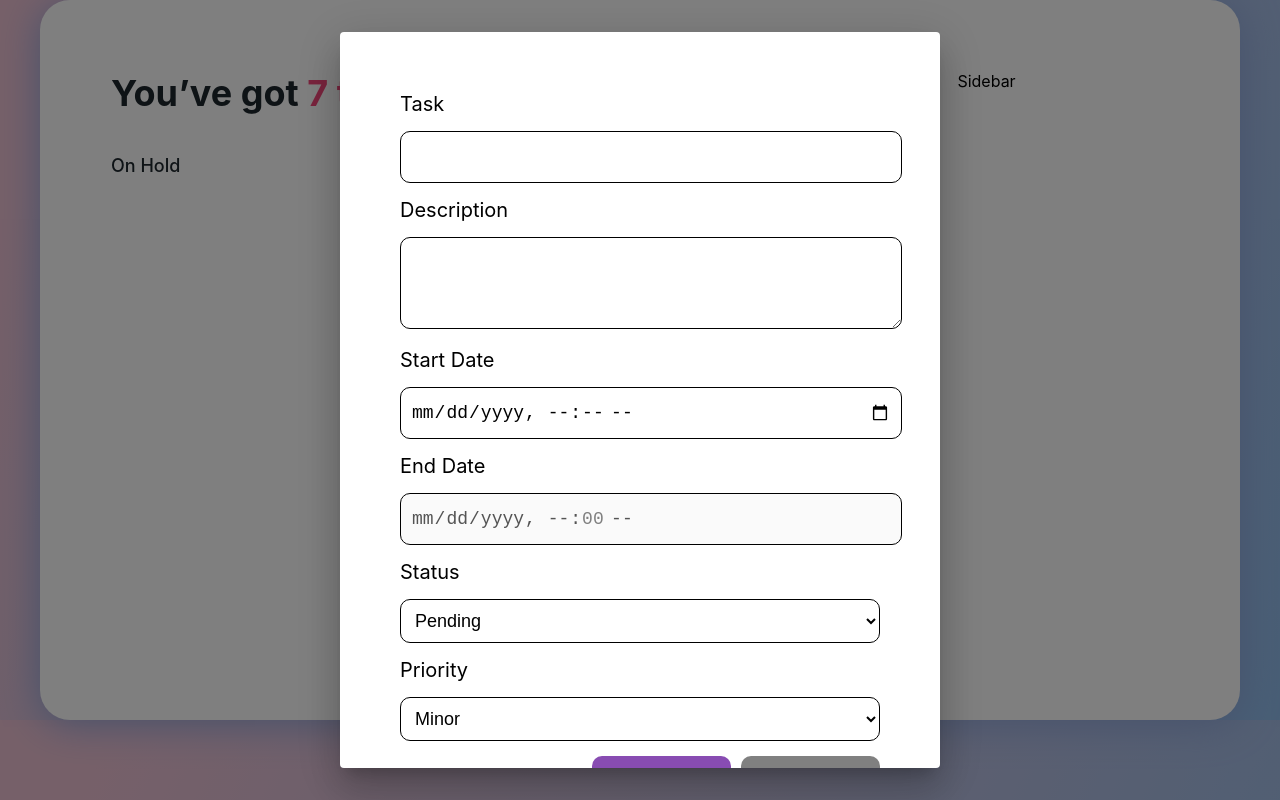
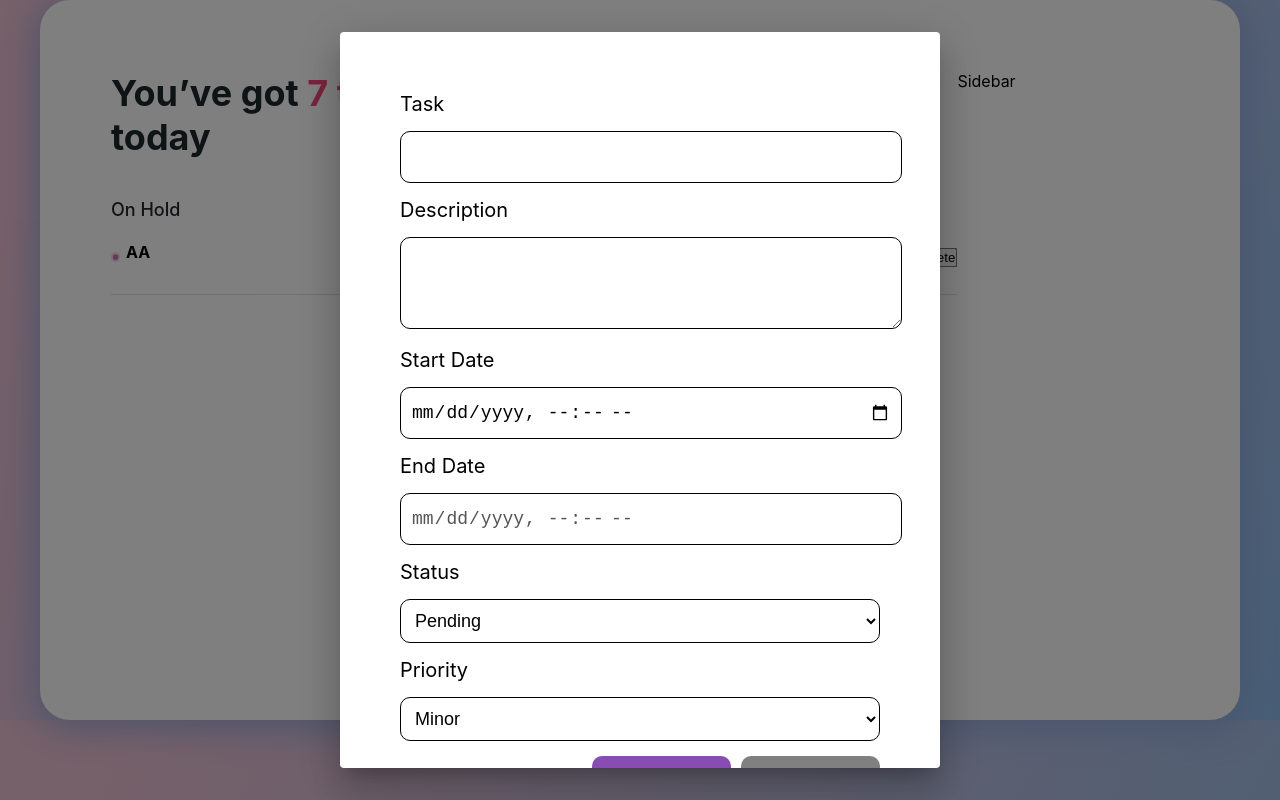
Before and after one commit to AliAhmadAnwer/todoList, a React (Create React App) app: page / in a window 1280 px wide. Both pictures are taken after a click on the button "Add New". Built offline with nearby package versions, Linux system fonts and the light colour scheme.

Commit message:
todo del update

```diff
--- a/src/components/layout/TodoForm.jsx
+++ b/src/components/layout/TodoForm.jsx
@@ -1,4 +1,4 @@
-import React, { useState, useContext } from "react";
+import React, { useState, useContext, useEffect } from "react";
 import styled from "styled-components";
 import Dialog from "@mui/material/Dialog";
 import DialogContent from "@mui/material/DialogContent";
@@ -8,8 +8,14 @@ import userInput from "../../hooks/user-input";
 
 export default function TodoForm(props) {
   const currDate = moment().format(moment.HTML5_FMT.DATETIME_LOCAL);
+  const todoCtx = useContext(TodoContext);
 
-  const valueFc = (value) => value.trim() !== "";
+  // useEffect(()=>{
+  //   titleChangeHandlers(todoCtx.editTodo.titleInput)
+  // },[])
+
+
+  const isValid = (value) => value.trim() !== "";
 
   const {
     userInputValue: titleInput,
@@ -17,18 +23,37 @@ export default function TodoForm(props) {
     validate: titleIsValid,
     hasError: titleErrorHandle,
     inputBlurHandle: titleBlurHandle,
-  } = userInput(valueFc);
+    reset: titleReset,
+  } = userInput(isValid);
 
-  const { userInputValue: descInput, inputChangeHandler: descChangeHandler } =
-    userInput(valueFc);
+  const {
+    userInputValue: descInput,
+    inputChangeHandler: descChangeHandler,
+    validate: descIsValid,
+    hasError: descErrorHandle,
+    inputBlurHandle: descBlurHandle,
+    reset: descReset,
+  } = userInput(isValid);
 
-  const { userInputValue: startDate, inputChangeHandler: startDateHandler } =
-    userInput(valueFc);
+  const {
+    userInputValue: startDate,
+    inputChangeHandler: startDateHandler,
+    validate: startDateIsValid,
+    hasError: startDateErrorHandle,
+    inputBlurHandle: startDateBlurHandle,
+    reset: startDateReset,
+  } = userInput(isValid);
 
-  const { userInputValue: endDate, inputChangeHandler: endDateHandler } =
-    userInput(valueFc);
+  const {
+    userInputValue: endDate,
+    inputChangeHandler: endDateHandler,
+    validate: endDateIsValid,
+    hasError: endDateErrorHandle,
+    inputBlurHandle: endDateBlurHandle,
+    reset: endDateReset,
+  } = userInput(isValid);
 
-  const todoCtx = useContext(TodoContext);
+
 
   const [taskStatus, setTaskStatus] = useState("pending");
 
@@ -42,7 +67,10 @@ export default function TodoForm(props) {
     setTaskPriority(e.target.value);
   };
 
-  let formIsValid = titleIsValid;
+  let formIsValid = false;
+  if (titleIsValid && descIsValid && startDateIsValid && endDateIsValid) {
+    formIsValid = true;
+  }
 
   const formSubmitHandler = (event) => {
     event.preventDefault();
@@ -62,54 +90,76 @@ export default function TodoForm(props) {
     // props.onAddTodo(data)
 
     todoCtx.newTodo(data);
-
+    titleReset();
+    descReset();
+    startDateReset();
+    endDateReset();
     setTaskStatus("pending");
     setTaskPriority("minor");
+    formIsValid = false;
     props.setAddNew(false);
   };
 
   return (
     <div sx={{ borderRadius: "50%", background: "#000" }}>
-      <Dialog open={props.addNew} style={{ borderRadius: "50%" }}>
-        <DialogContent sx={{ maxWidth: "700px", padding: "60px" }}>
+      <Dialog open={props.addNew} sx={{ borderRadius: "50%" }}>
+        <DialogContent sx={{ width: "auto ", padding: "60px" }}>
           <Form onSubmit={formSubmitHandler}>
             <Label>Task</Label>
             <Input
+              onError={titleErrorHandle ? titleErrorHandle : null}
               onBlur={titleBlurHandle}
               type="text"
               value={titleInput}
               onChange={titleChangeHandlers}
             />
-            {titleErrorHandle && <p>Please Enter The Title</p>}
+
+            {titleErrorHandle && (
+              <ErrorMessage>Please Enter The Title</ErrorMessage>
+            )}
 
             <Label>Description</Label>
             <TextArea
+              onError={descErrorHandle ? descErrorHandle : null}
+              onBlur={descBlurHandle}
               type="textarea"
               value={descInput}
               onChange={descChangeHandler}
             />
+            {descErrorHandle && (
+              <ErrorMessage>Please Enter Description</ErrorMessage>
+            )}
             <OuterDiv>
               <InnerDiv>
                 <Label>Start Date</Label>
 
                 <Input
+                  onError={startDateErrorHandle ? startDateErrorHandle : null}
+                  onBlur={startDateBlurHandle}
                   type={"datetime-local"}
                   min={currDate}
                   value={startDate}
                   onChange={startDateHandler}
                 />
+                {startDateErrorHandle && (
+                  <ErrorMessage>Please Enter Start Date</ErrorMessage>
+                )}
               </InnerDiv>
               <InnerDiv>
                 <Label>End Date</Label>
 
                 <Input
+                  onError={endDateErrorHandle ? endDateErrorHandle : null}
+                  onBlur={endDateBlurHandle}
                   type={"datetime-local"}
                   disabled={!startDate}
                   min={startDate}
                   value={endDate}
-                  step="3600"
                   onChange={endDateHandler}
                 />
+                {endDateErrorHandle && (
+                  <ErrorMessage>Please Enter End Date</ErrorMessage>
+                )}
               </InnerDiv>
             </OuterDiv>
             <OuterDiv>
@@ -132,11 +182,16 @@ export default function TodoForm(props) {
             </OuterDiv>
 
             <BtnDiv>
-              <AddNewButton onClick={() => props.setAddNew(false)}>
+              <AddNewButton
+                type="button"
+                onClick={() => props.setAddNew(false)}
+              >
                 Cancel
               </AddNewButton>
 
-              <AddNewButton disabled={!formIsValid} type="submit">Add New</AddNewButton>
+              <AddNewButton disabled={!formIsValid} type="submit">
+                Add New
+              </AddNewButton>
             </BtnDiv>
           </Form>
         </DialogContent>
@@ -160,7 +215,8 @@ const Input = styled.input`
   padding: 10px;
   font-size: 18px;
   outline: none;
-  border: 1px solid #000;
+  background: ${(p) => (p.onError ? "#f3b26f73" : "#fff")};
+  border: ${(p) => (p.onError ? "1px solid red" : "1px solid black")};
   border-radius: 10px;
 `;
 const TextArea = styled.textarea`
@@ -170,7 +226,8 @@ const TextArea = styled.textarea`
   padding: 10px;
   font-size: 15px;
   outline: none;
-  border: 1px solid #000;
+  background: ${(props) => (props.onError ? "#f3b26f73" : "#fff")};
+  border: ${(props) => (props.onError ? "1px solid red" : "1px solid black")};
   border-radius: 10px;
 `;
 const BtnDiv = styled.div`
@@ -188,7 +245,7 @@ const AddNewButton = styled.button`
   color: #fff;
   right: 0;
   margin-left: 10px;
-  &:disabled{
+  &:disabled {
     background: gray;
   }
 `;
@@ -217,3 +274,8 @@ const Select = styled.select`
   border-radius: 10px;
   background: #fff;
 `;
+
+const ErrorMessage = styled.p`
+  font-size: 12px;
+  color: red;
+`;
--- a/src/components/layout/TodoItem.jsx
+++ b/src/components/layout/TodoItem.jsx
@@ -1,24 +1,30 @@
-import React, { useState } from "react";
+import React, { useContext, useState } from "react";
 import styled from "styled-components";
 
-import { Menu, Radio } from "../../Icons/index";
-import TodoMenu from "./TodoMenu";
+import { Radio } from "../../Icons/index";
 import CircleRing from "../../Icons/CircleRing";
+import TodoContext from "../../context/todo-context";
 
 const TodoItem = (props) => {
   const [statusOption, setStausOption] = useState(props.status);
+  const [priorityOption, setPriorityOption] = useState(props.priority);
+  const todoCtx = useContext(TodoContext)
 
   const statusHandler = (e) => {
     setStausOption(e.target.value);
   };
 
-  const [priorityOption, setPriorityOption] = useState(props.priority);
-
   const priorityHandle = (e) => {
     setPriorityOption(e.target.value);
   };
 
-  console.log(props.status)
+  const editHandler = (e) => {
+    todoCtx.editTodo(e.target.id)
+  };
+
+  const deleteHandler = (e) => {
+    todoCtx.deleteTodo(e.target.id)
+  };
 
   return (
     <Container>
@@ -38,7 +44,7 @@ const TodoItem = (props) => {
         <option value={"complete"}>Compelete</option>
       </Status>
 
-      <Priority  priority={priorityOption}>
+      <Priority priority={priorityOption}>
         <CircleRing />
 
         <select value={priorityOption} onChange={priorityHandle}>
@@ -48,13 +54,10 @@ const TodoItem = (props) => {
         </select>
       </Priority>
 
-      <TodoMenu
-        ButtonText={
       <MenuButton>
-            <Menu />
+        <button id={props.id} onClick={(e) => editHandler(e)} addNew = {props.addnew}>Edit</button>
+        <button id={props.id} onClick={(e) => deleteHandler(e)}>Delete</button>
       </MenuButton>
-        }
-      />
     </Container>
   );
 };
@@ -120,7 +123,7 @@ const Priority = styled.div`
   font-weight: 400;
   font-size: 12px;
   color: #5c626d;
-  /* margin: auto; */
+  margin: auto;
   display: flex;
   justify-content: center;
   align-items: center;
@@ -145,17 +148,16 @@ const Priority = styled.div`
   }
 `;
 
-const MenuButton = styled.button`
+const MenuButton = styled.span`
   background: #8b8a8a;
   display: flex;
   justify-content: center;
   align-items: center;
-  height: 22px;
-  width: 22px;
-  border-radius: 50%;
+
+
   border: none;
-  svg {
-    height: 15px;
-    width: 15px;
+  button{
+    margin-left: 10px;
   }
+
 `;
--- a/src/components/layout/TodoList.jsx
+++ b/src/components/layout/TodoList.jsx
@@ -2,7 +2,7 @@ import React, { useContext } from "react";
 import TodoItem from "./TodoItem";
 import TodoContext from "../../context/todo-context";
 
-const TodoList = () => {
+const TodoList = (props) => {
   const todoCtx = useContext(TodoContext);
 
   return (
@@ -15,6 +15,7 @@ const TodoList = () => {
           description={todoItem.desc}
           status={todoItem.status}
           priority={todoItem.priority}
+          addnew = {props.setAddNew}
         />
       ))}
     </>
--- a/src/components/layout/TodosContainer.jsx
+++ b/src/components/layout/TodosContainer.jsx
@@ -21,7 +21,7 @@ const TodosContainer = () => {
 
     <AlertDialog addNew={addNew} setAddNew={setAddNew} />
     <span style={{fontSize: '18px' , fontWeight : 500 , color : '#1D262C' ,}}>On Hold</span>
-    <TodoList />
+    <TodoList setAddNew={setAddNew} />
 
     </div>
   )
@@ -41,6 +41,7 @@ font-size: 36px;
 font-style: normal;
 color: #1D262C;
 margin-bottom: 40px;
+width: 40%;
 
 >span{
     color: #F3477A;
@@ -52,9 +53,9 @@ const AddNewButton = styled.button`
   width: 139px;
 height: 34px;
 margin-top: 13px;
-margin-left: 30px;
 border: none;
 background: #884CB2;
 border-radius: 10px;
 color: #fff;
+
 `
--- a/src/context/todo-context.js
+++ b/src/context/todo-context.js
@@ -3,8 +3,8 @@ const TodoContext = React.createContext(
     {
         todoList : [],
         newTodo: (item) => {},
-        editTodo: () => {},
-        deleteTodo: () => {},
+        editTodo: (item) => {},
+        deleteTodo: (item) => {},
 
     }
 )
--- a/src/context/todo-provider.js
+++ b/src/context/todo-provider.js
@@ -1,8 +1,16 @@
+import { AccessTimeOutlined } from "@mui/icons-material";
 import React, { useReducer } from "react";
 import TodoContext from "./todo-context";
 
 const defaultTodoState = {
-  todoList: [],
+  todoList: [
+    { id:'1',
+    title:'AA',
+    description:'BB',
+    status: 'pending',
+    priority: 'normal',
+  }
+  ]
 };
 
 const todoReducer = (state, action) => {
@@ -13,7 +21,34 @@ const todoReducer = (state, action) => {
     return {
       todoList: updateTodo,
     };
+
   }
+  else  if(action.type === 'Delete'){
+
+    let newUpdateTodo  = state.todoList.filter((todo) => todo.id !== action.item )
+    let index = state.todoList.findIndex((todo)=> todo.id === action.item)
+    // console.log(index)
+
+    return{
+      todoList: newUpdateTodo,
+    }
+
+  }
+  else if ( action.type === 'Edit'){
+
+
+
+    // let updateTodo = state.todoList.filter((todo)=> todo.id === action.item )
+
+    let findIndex = state.todoList.findIndex((todo) => todo.id === action.item )
+    const list = [].concat(state.todoList.filter((todo)=> todo.id === action.item))
+    console.log(list)
+
+    return{
+      todoList: list
+    }
+  }
+
 
   return defaultTodoState;
 };
@@ -27,13 +62,24 @@ const TodoProvider = (props) => {
   const newTodoHandler = (item) => {
     dispatchTodoAction({ type: "NEW", item: item });
   };
+  const deleteTodoHandler = (itemId) => {
+    dispatchTodoAction({type: 'Delete' , item: itemId})
+
+  }
+  const editTodoHandler = (itemId)=>{
+    dispatchTodoAction({type: 'Edit', item: itemId})
+  }
+
+
 
   const todoContext = {
     todoList: todoState.todoList,
     newTodo: newTodoHandler,
+    deleteTodo: deleteTodoHandler,
+    editTodo: editTodoHandler
   };
 
-  console.log(todoContext.todoList);
+
 
   return (
     <TodoContext.Provider value={todoContext}>
--- a/src/hooks/user-input.js
+++ b/src/hooks/user-input.js
@@ -19,6 +19,7 @@ const hasError = !validate && isTouched
 
   const reset = () => {
     setUserInputValue("");
+    setIsTouched(false)
   };
 
   return {
--- a/src/index.css
+++ b/src/index.css
@@ -1,6 +1,7 @@
 *{
   margin: 0;
   padding: 0;
+  /* width: 100%; */
 }
 
 body {
```
Also changed, not shown: src/components/layout/TodoMenu.jsx (deleted, +0 -97 lines). Lines whose indentation alone changed are shown as unchanged.
